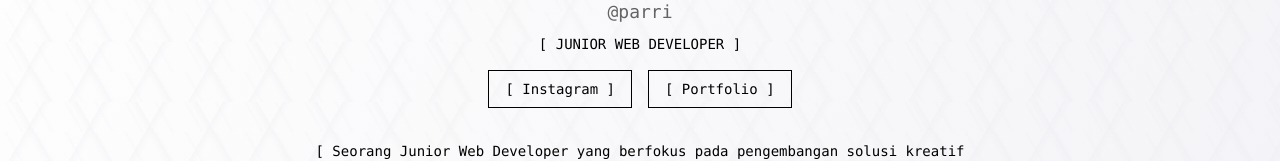
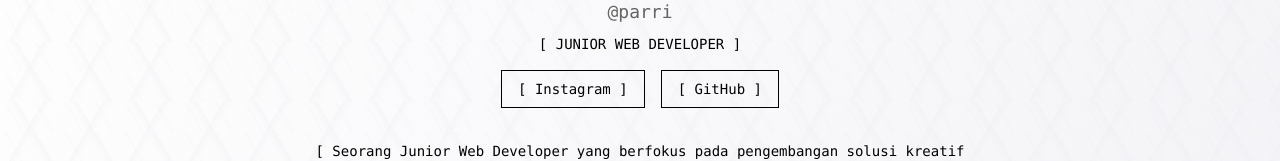
Before and after one commit to Ridzz05/portoku, a Next.js app: page / in a window 1280 px wide. Shown: the part 378-539 px from the top of the page. Built offline with nearby package versions, Linux system fonts and the light colour scheme.

Commit message:
update: update kan dulu le

```diff
--- a/src/app/about/page.tsx
+++ b/src/app/about/page.tsx
@@ -17,7 +17,7 @@ export default function About() {
             transition={{ duration: 0.6 }}
             className="mb-8"
           >
-            <h1 className="text-4xl font-mono uppercase tracking-tight mb-6">About Me</h1>
+            <h1 className="text-4xl font-mono uppercase tracking-tight pt-10 mb-8">About Me</h1>
 
             <div className="flex flex-col md:flex-row items-center justify-center gap-8">
               <div className="relative w-40 h-40">
--- a/src/app/components/Hero/Hero.tsx
+++ b/src/app/components/Hero/Hero.tsx
@@ -49,13 +49,16 @@ export default function Hero() {
             >
               [ Instagram ]
             </motion.a>
-            <motion.button
+            <motion.a
+              href="https://github.com/Ridzz05"
+              target="_blank"
+              rel="noopener noreferrer"
               className="font-mono text-sm border border-black px-4 py-2 hover:bg-black hover:text-white transition-colors"
               whileHover={{ scale: 1.05 }}
               whileTap={{ scale: 0.95 }}
             >
-              [ Portfolio ]
-            </motion.button>
+              [ GitHub ]
+            </motion.a>
           </div>
         </motion.div>
 
--- a/src/app/pages/About.tsx
+++ /dev/null
@@ -1,10 +0,0 @@
-import React from 'react';
-import Navbar from '../components/Navbar/Navbar';
-
-const About = () => {
-  return (
-    <div>
-      <Navbar />
-    </div>
-  );
-};
```
